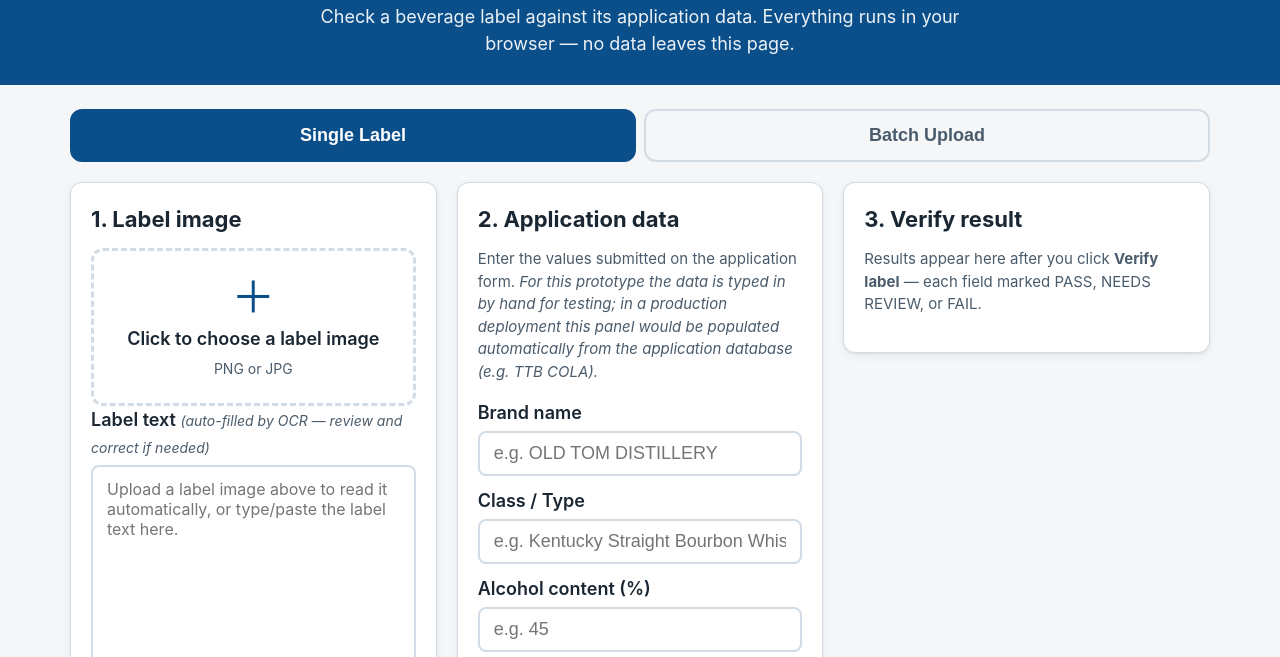
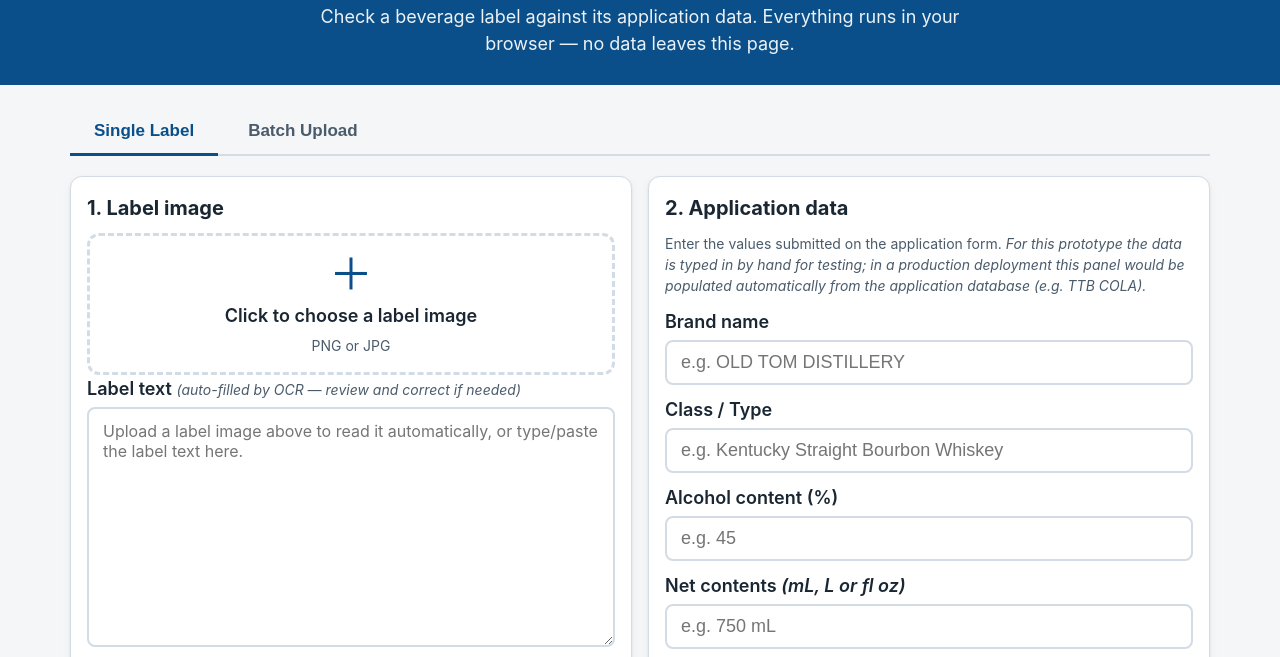
Before and after one commit to roy2EZ/rongyi-chen-ttb-label-verifier, a website: page index.html in a window 1280 px wide. Shown: the part 79-736 px from the top of the page. Drawn offline with Linux system fonts and the light colour scheme.

Commit message:
UI: results below at full width (matches batch); underline-style page tabs
- Move the single-label result back below the form at full width, rendered as the
  same horizontal tile grid the batch view uses — consistent design across tabs.
- Restyle the mode switch as underline tabs (active tab colored + underlined on a
  divider line) so Single Label / Batch Upload read clearly as two page tabs
  rather than two buttons.
- Tighten card padding/gaps for a more compact layout.

Co-Authored-By: Claude Opus 4.8 (1M context) <noreply@anthropic.com>

```diff
--- a/css/styles.css
+++ b/css/styles.css
@@ -56,22 +56,31 @@ body {
 
 /* -------------------------------- tabs ---------------------------------- */
 
-.tabs { display: flex; gap: 8px; margin-bottom: 20px; }
+/* Underline-style tabs — reads as two page tabs, active one underlined. */
+.tabs {
+  display: flex;
+  gap: 6px;
+  margin-bottom: 20px;
+  border-bottom: 2px solid var(--border);
+}
 .tab {
-  flex: 1;
-  padding: 14px 16px;
-  font-size: 18px;
+  flex: 0 0 auto;
+  padding: 12px 24px;
+  font-size: 17px;
   font-weight: 600;
   color: var(--ink-soft);
   background: transparent;
-  border: 2px solid var(--border);
-  border-radius: var(--radius);
+  border: none;
+  border-bottom: 3px solid transparent;
+  border-radius: 8px 8px 0 0;
+  margin-bottom: -2px; /* sit on top of the container's bottom border */
   cursor: pointer;
 }
+.tab:hover { color: var(--ink); background: #eef2f6; }
 .tab.is-active {
-  color: #fff;
-  background: var(--brand);
-  border-color: var(--brand);
+  color: var(--brand);
+  border-bottom-color: var(--brand);
+  background: transparent;
 }
 
 .panel { display: none; }
@@ -79,32 +88,32 @@ body {
 
 /* -------------------------------- cards --------------------------------- */
 
-.grid { display: grid; grid-template-columns: 1fr 1fr; gap: 20px; }
+.grid { display: grid; grid-template-columns: 1fr 1fr; gap: 16px; }
 @media (max-width: 720px) { .grid { grid-template-columns: 1fr; } }
 
 /* Single-label: three columns — image | application data | verify result —
    so the result appears to the right of the form, not below it. */
 .grid-3 { grid-template-columns: 1fr 1fr 1fr; align-items: start; }
-@media (max-width: 960px) { .grid-3 { grid-template-columns: 1fr; } }
+@media (max-width: 680px) { .grid-3 { grid-template-columns: 1fr; } }
 
 /* Inside the Label-image card: the upload box and the uploaded preview sit side
    by side on one row (the preview appears next to the drop box after upload),
    with the OCR text below. Keeps the card compact instead of tall. */
-.image-row { display: flex; gap: 16px; align-items: flex-start; }
-.image-row .dropzone { flex: 1; min-width: 0; min-height: 150px; }
-.image-row .image-preview { flex: 1; min-width: 0; margin-top: 0; }
+.image-row { display: flex; flex-wrap: wrap; gap: 10px; align-items: flex-start; }
+.image-row .dropzone { flex: 1; min-width: 120px; min-height: 140px; padding: 16px; }
+.image-row .image-preview { flex: 1; min-width: 120px; margin-top: 0; }
 /* keep the preview compact so the upload row stays short */
-.image-row .image-preview img { max-height: 220px; }
+.image-row .image-preview img { max-height: 200px; }
 
 .card {
   background: var(--surface);
   border: 1px solid var(--border);
   border-radius: var(--radius);
   box-shadow: var(--shadow);
-  padding: 20px;
+  padding: 16px;
 }
-.card h2 { margin: 0 0 12px; font-size: 22px; }
-.card-hint { margin: 0 0 16px; color: var(--ink-soft); font-size: 15px; }
+.card h2 { margin: 0 0 10px; font-size: 20px; }
+.card-hint { margin: 0 0 12px; color: var(--ink-soft); font-size: 14px; }
 
 /* ------------------------------ dropzone -------------------------------- */
 
@@ -229,6 +238,7 @@ body {
 
 .results:empty { display: none; }
 .results { margin-top: 8px; }
+.results-placeholder { text-align: center; padding: 22px; margin: 0; }
 
 .notice {
   padding: 16px 18px;
--- a/index.html
+++ b/index.html
@@ -28,7 +28,7 @@
 
     <!-- Single label panel -->
     <section id="panel-single" class="panel is-active" role="tabpanel">
-      <div class="grid grid-3">
+      <div class="grid">
         <!-- Left: image upload + OCR text -->
         <div class="card">
           <h2>1. Label image</h2>
@@ -95,15 +95,12 @@
 
           <button id="verify-btn" class="btn-primary btn-block" type="button">Verify label</button>
         </div>
+      </div>
 
-        <!-- Right: verification result -->
-        <div class="card">
-          <h2>3. Verify result</h2>
-          <section id="results" class="results" aria-live="polite">
-            <p class="card-hint results-placeholder">Results appear here after you click <strong>Verify label</strong> — each field marked PASS, NEEDS REVIEW, or FAIL.</p>
-          </section>
-        </div>
-      </div>
+      <!-- Results render below, full width (same as batch) -->
+      <section id="results" class="results" aria-live="polite">
+        <p class="card-hint results-placeholder">Results appear here after you click <strong>Verify label</strong> — each field marked PASS, NEEDS REVIEW, or FAIL.</p>
+      </section>
     </section>
 
     <!-- Batch panel -->
```
